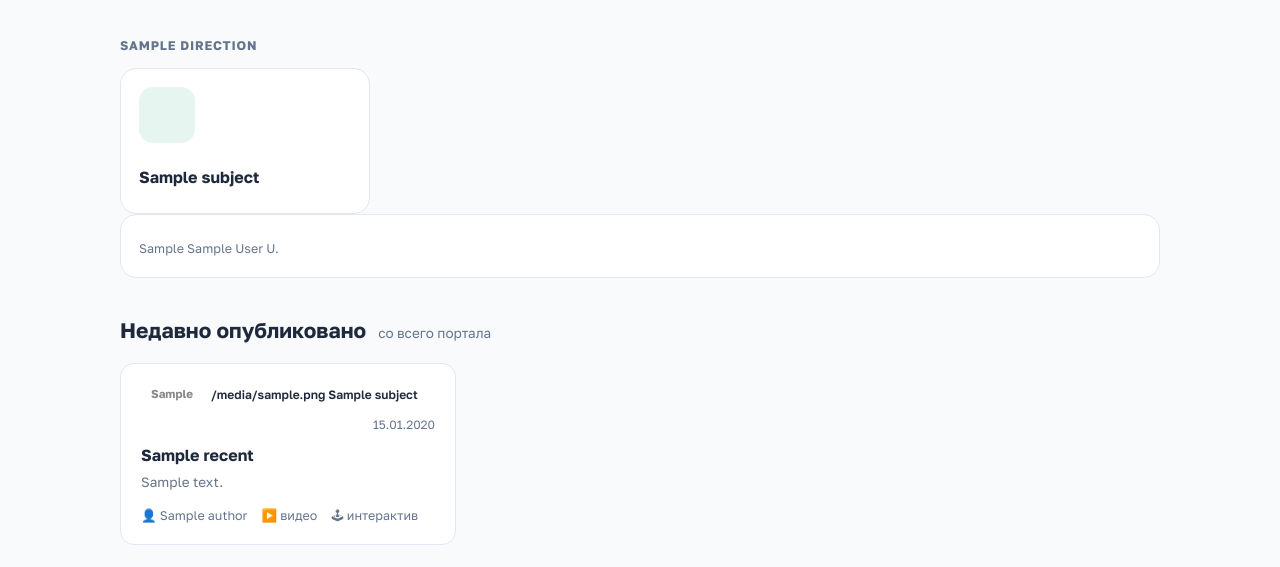
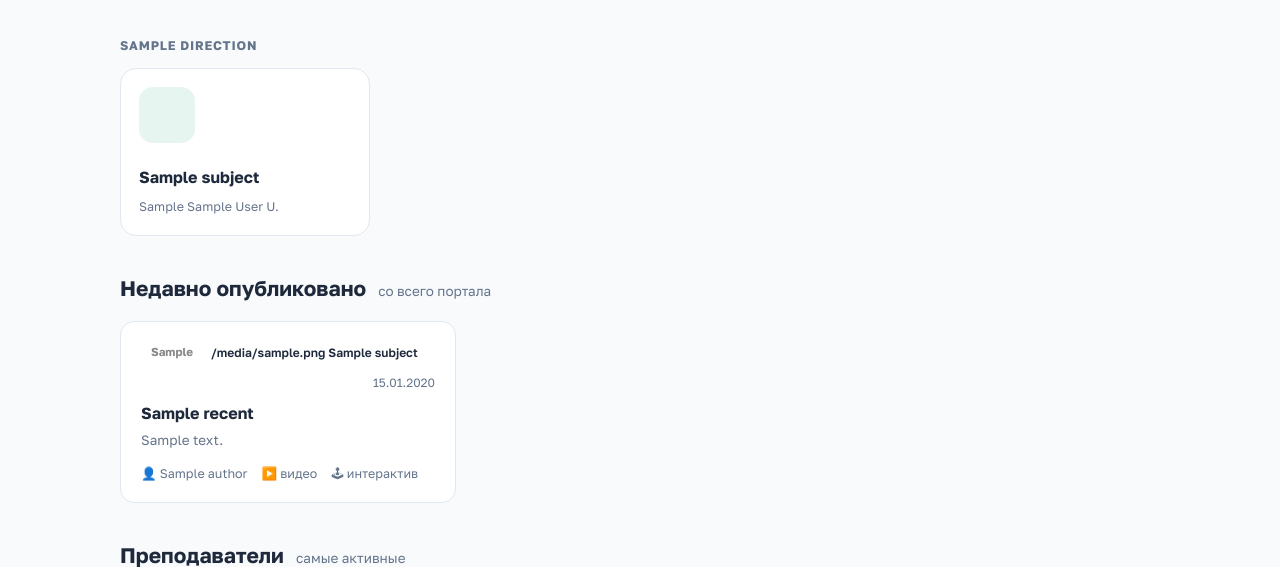
Before and after one commit to mvsuslov/lektoriy, a Django app: template core/templates/portal/home.html in a window 1280 px wide. Shown: the part 355-922 px from the top of the page. Run offline with Django 5.2, Linux system fonts and the light colour scheme; tables that the repository leaves empty hold one stand-in row (values such as "Sample post"); the template is opened without the code that fills it: values that come from a table or form of the project are taken from there, most other values are stand-ins (such as "Sample title", 1, 10 or a date in 2020); some libraries are stand-ins or nearby versions.

Commit message:
fix плиток предметов на главной странице

```diff
--- a/core/templates/portal/home.html
+++ b/core/templates/portal/home.html
@@ -24,12 +24,11 @@
       <a class="tile" href="{% url 'subject_detail' s.slug %}">
         <div class="tile-icon" style="background:{{ s.icon_bg_color }}18">{{ s.icon }}</div>
         <h3>{{ s.name }}</h3>
-        <div class="tile-count" style="color:{{ s.icon_bg_color }}">
-          {% if show_material_count %}
+        {% if show_material_count %}
+          <div class="tile-count" style="color:{{ s.icon_bg_color }}">
             {% with n=s.pub_count %}{% if n %}{{ n }} {{ n|ru_plural:"материал,материала,материалов" }}{% else %}скоро{% endif %}{% endwith %}
+          </div>
           {% endif %}
-        </div>
-        </div>
         {% with ts=s.teachers.all %}
           {% if ts %}
           <div class="tile-teach">{% for t in ts %}{{ t.short_name }}{% if not forloop.last %} · {% endif %}{% endfor %}</div>
```
Also changed, not shown: core/templates/portal/subjects.html (+3 -4 lines).
